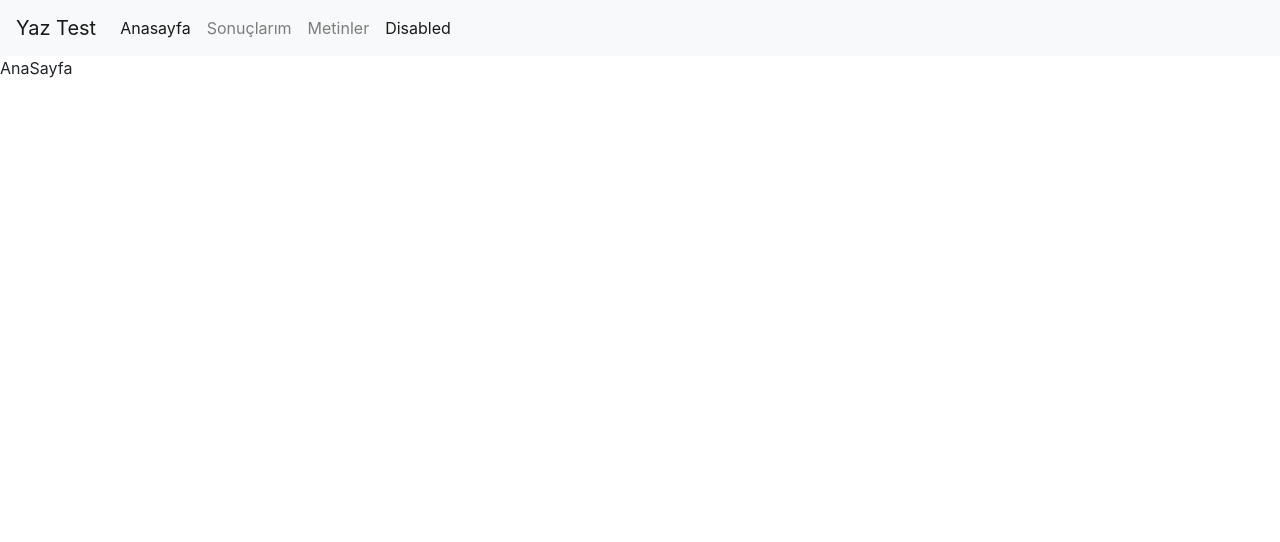
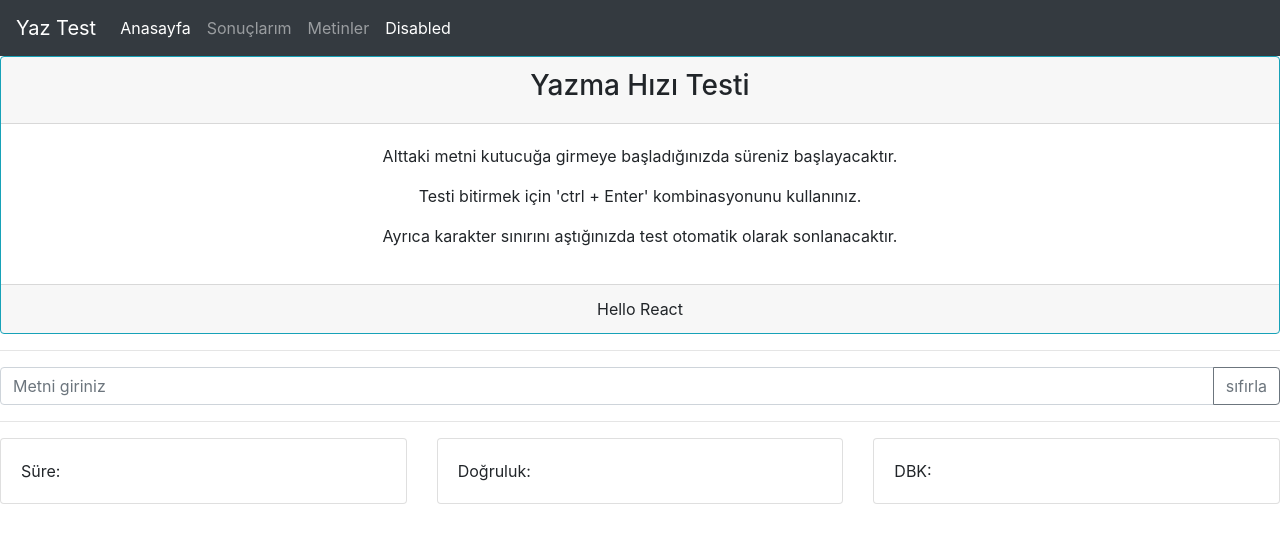
Before and after one commit to hintli/react-writetest, a React (Create React App) app: page / in a window 1280 px wide. Shown: the top 542 px of the page. Built offline with nearby package versions, Linux system fonts and the light colour scheme.

Commit message:
speedcheck component

```diff
--- a/src/components/Navbar.jsx
+++ b/src/components/Navbar.jsx
@@ -3,7 +3,7 @@ import {NavLink} from 'react-router-dom';
 
 const Navbar = () => {
     return (
-        <nav className="navbar navbar-expand-lg navbar-light bg-light">
+        <nav className="navbar navbar-expand-lg navbar-dark bg-dark ">
             <NavLink className="navbar-brand" to="/">Yaz Test</NavLink>
             <button className="navbar-toggler" type="button" data-toggle="collapse" data-target="#navbarNav" aria-controls="navbarNav" aria-expanded="false" aria-label="Toggle navigation">
                 <span className="navbar-toggler-icon"></span>
--- a/src/components/speedcheck/SpeedCheck.jsx
+++ b/src/components/speedcheck/SpeedCheck.jsx
@@ -1,11 +1,52 @@
-import React from 'react'
+import React, { Component } from 'react';
 
-function SpeedCheck() {
-    return (
-        <div>
-            AnaSayfa
-        </div>
-    )
+class SpeedCheck extends Component {
+    state = {}
+    render() {
+        return (
+            <React.Fragment>
+                <div className="card text-center border border-info">
+                    <div className="card-header">
+                        <h3>Yazma Hızı Testi</h3>
+                    </div>
+                    <div className="card-body">
+                        <p>Alttaki metni kutucuğa girmeye başladığınızda süreniz başlayacaktır.</p>
+                        <p>Testi bitirmek için 'ctrl + Enter' kombinasyonunu kullanınız.</p>
+                        <p>Ayrıca karakter sınırını aştığınızda test otomatik olarak sonlanacaktır.</p>
+                    </div>
+                    <div className="card-footer">
+                        Hello React
+                </div>
+                </div>
+                <hr />
+                <div className="input-group mb-3">
+                    <input type="text" className="form-control" placeholder="Metni giriniz" />
+                    <div className="input-group-append">
+                        <button className="btn btn-outline-secondary" type="button" id="reset">sıfırla</button>
+                    </div>
+                </div>
+                <hr />
+                <div className="card-deck">
+                    <div className="card">
+                        <div className="card-body">
+                            Süre:
+                        </div>
+                    </div>
+                    <div className="card">
+                        <div className="card-body">
+                            Doğruluk:
+                        </div>
+                    </div>
+                    <div className="card">
+                        <div className="card-body">
+                            DBK:
+                        </div>
+                    </div>
+                </div>
+            </React.Fragment>
+        );
+    }
 }
 
+
 export default SpeedCheck;
--- a/src/index.css
+++ b/src/index.css
@@ -1,13 +1,3 @@
-body {
-  margin: 0;
-  font-family: -apple-system, BlinkMacSystemFont, 'Segoe UI', 'Roboto', 'Oxygen',
-    'Ubuntu', 'Cantarell', 'Fira Sans', 'Droid Sans', 'Helvetica Neue',
-    sans-serif;
-  -webkit-font-smoothing: antialiased;
-  -moz-osx-font-smoothing: grayscale;
+html, body, #root {
+  height: 100%;
 }
-
-code {
-  font-family: source-code-pro, Menlo, Monaco, Consolas, 'Courier New',
-    monospace;
-}
```
